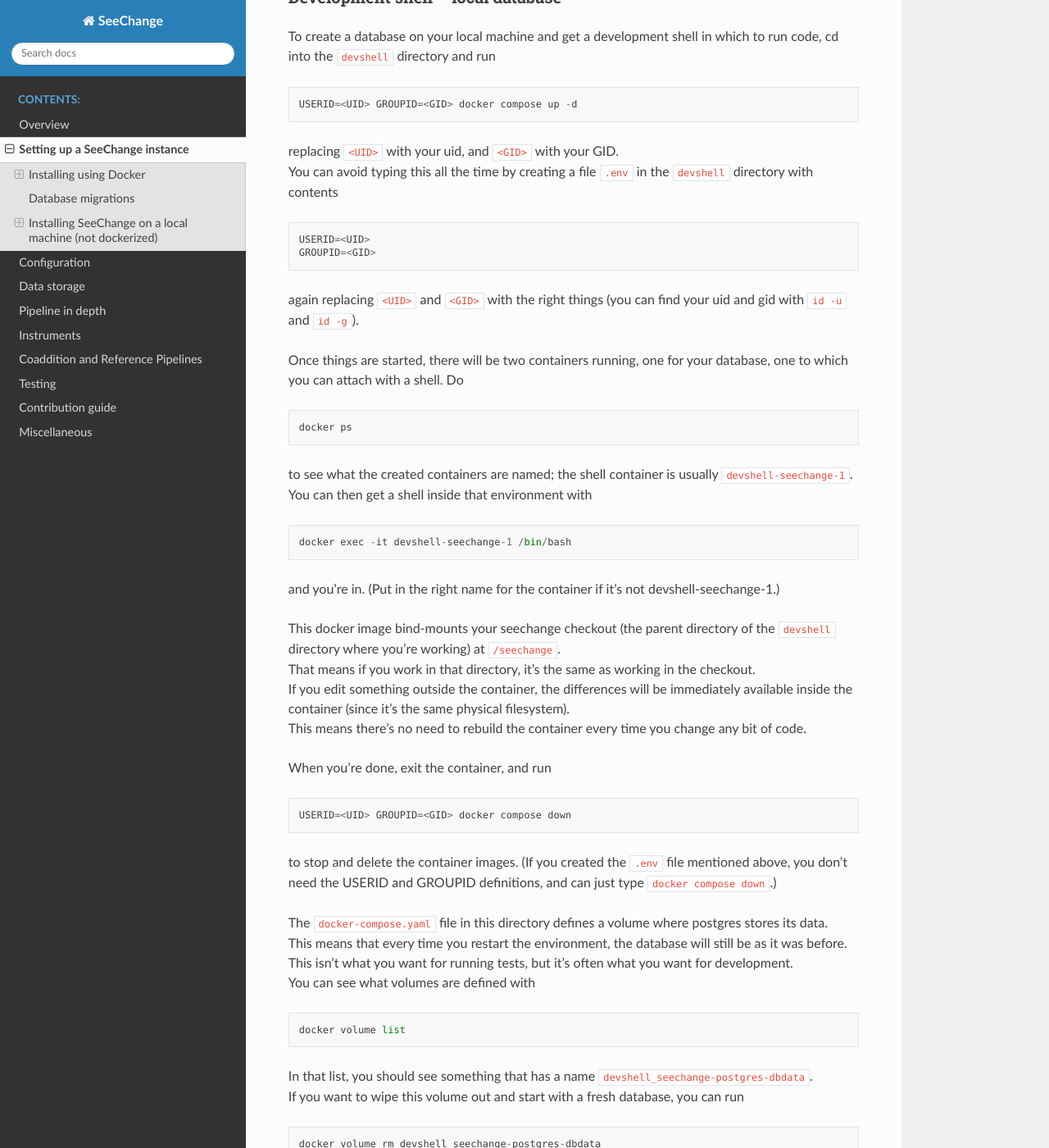
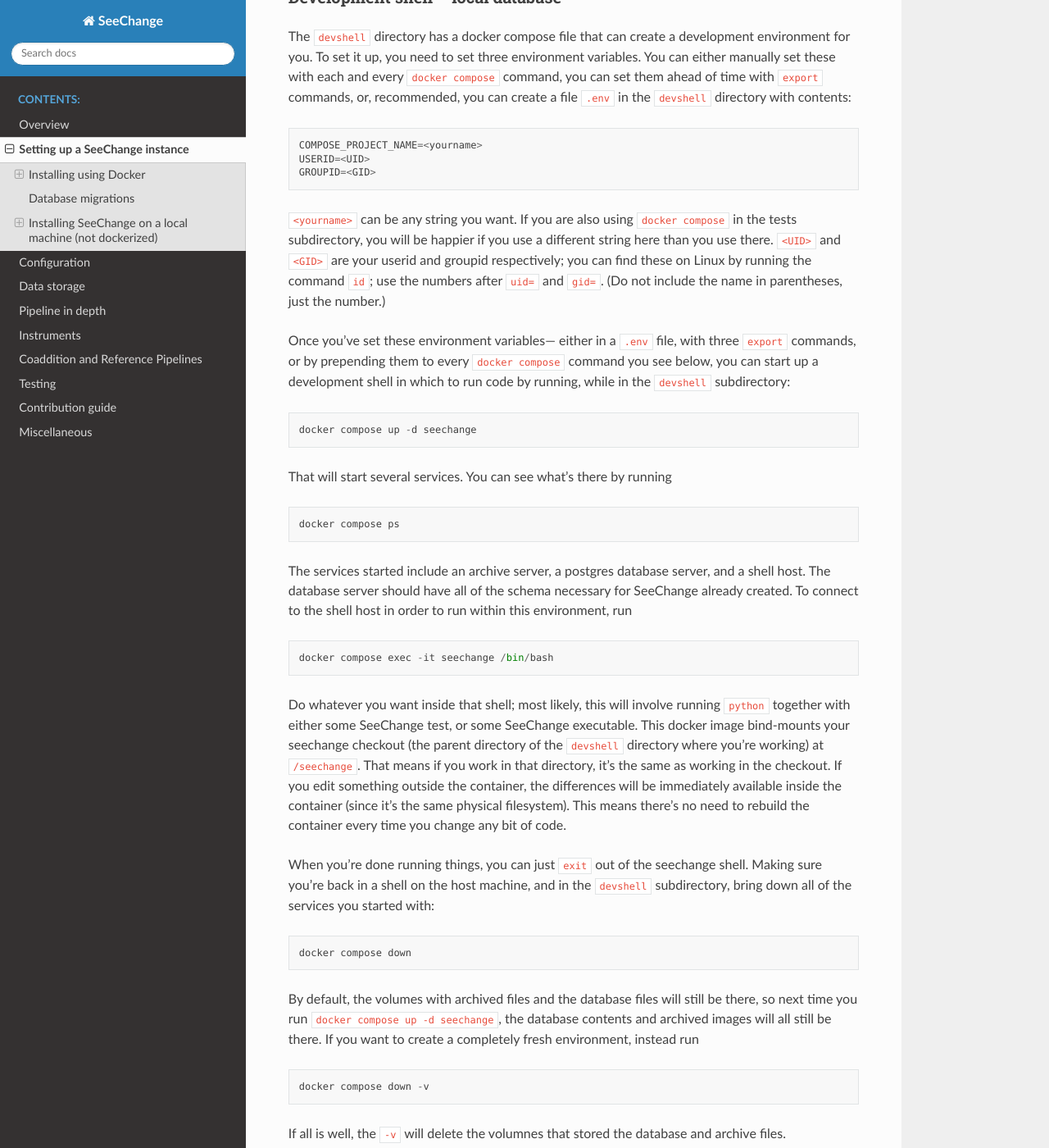
Before and after one commit to whohensee/SeeChange, a Sphinx documentation site: the page built from docs/setup.md, in a window 1280 px wide and 1400 px high, scrolled down 473 px. Shown: the whole window at 82% size. Built offline with Sphinx 7.4.7 and the Read the Docs theme 2.0.0, drawn with Linux system fonts in a browser that asks for light colours; some of the changed text lies outside the part shown.

Commit message:
Update files in devshell to work again, update related docs. (#247)

````diff
--- a/docs/setup.md
+++ b/docs/setup.md
@@ -13,59 +13,52 @@
 
 #### Development shell -- local database
 
-To create a database on your local machine and get a development shell in which to run code,
-cd into the `devshell` directory and run
+The `devshell` directory has a docker compose file that can create a development environment for you.  To set it up, you need to set three environment variables.  You can either manually set these with each and every `docker compose` command, you can set them ahead of time with `export` commands, or, recommended, you can create a file `.env` in the `devshell` directory with contents:
 ```
-   USERID=<UID> GROUPID=<GID> docker compose up -d
-```
-replacing `<UID>` with your uid, and `<GID>` with your GID.
-You can avoid typing this all the time by creating a file `.env` in the `devshell` directory with contents
-```
+  COMPOSE_PROJECT_NAME=<yourname>
   USERID=<UID>
   GROUPID=<GID>
 ```
-again replacing `<UID>` and `<GID>` with the right things (you can find your uid and gid with `id -u` and `id -g`).
 
-Once things are started, there will be two containers running,
-one for your database, one to which you can attach with a shell.  Do
+`<yourname>` can be any string you want.  If you are also using `docker compose` in the tests subdirectory, you will be happier if you use a different string here than you use there.  `<UID>` and `<GID>` are your userid and groupid respectively; you can find these on Linux by running the command `id`; use the numbers after `uid=` and `gid=`. (Do not include the name in parentheses, just the number.)
+
+Once you've set these environment variables— either in a `.env` file, with three `export` commands, or by prepending them to every `docker compose` command you see below, you can start up a development shell in which to run code by running, while in the `devshell` subdirectory:
 ```
-   docker ps
+  docker compose up -d seechange
 ```
-to see what the created containers are named; the shell container is usually `devshell-seechange-1`.
-You can then get a shell inside that environment with
+
+That will start several services.  You can see what's there by running
 ```
-   docker exec -it devshell-seechange-1 /bin/bash
+   docker compose ps
 ```
-and you're in.  (Put in the right name for the container if it's not devshell-seechange-1.)
 
-This docker image bind-mounts your seechange checkout
-(the parent directory of the `devshell` directory where you're working) at `/seechange`.
-That means if you work in that directory, it's the same as working in the checkout.
-If you edit something outside the container,
-the differences will be immediately available inside the container (since it's the same physical filesystem).
-This means there's no need to rebuild the container every time you change any bit of code.
+The services started include an archive server, a postgres database server, and a shell host.  The database server should have all of the schema necessary for SeeChange already created.  To connect to the shell host in order to run within this environment, run
+```
+   docker compose exec -it seechange /bin/bash
+```
 
-When you're done, exit the container, and run
+Do whatever you want inside that shell; most likely, this will involve running `python` together with either some SeeChange test, or some SeeChange executable. This docker image bind-mounts your seechange checkout (the parent directory of the `devshell` directory where you're working) at `/seechange`.  That means if you work in that directory, it's the same as working in the checkout.  If you edit something outside the container, the differences will be immediately available inside the container (since it's the same physical filesystem).  This means there's no need to rebuild the container every time you change any bit of code.
+
+When you're done running things, you can just `exit` out of the seechange shell.  Making sure you're back in a shell on the host machine, and in the `devshell` subdirectory, bring down all of the services you started with:
 ```
-  USERID=<UID> GROUPID=<GID> docker compose down
+   docker compose down
 ```
-to stop and delete the container images.  (If you created the `.env` file mentioned above,
-you don't need the USERID and GROUPID definitions, and can just type `docker compose down`.)
 
-The `docker-compose.yaml` file in this directory defines a volume where postgres stores its data.
-This means that every time you restart the environment,
-the database will still be as it was before.
-This isn't what you want for running tests, but it's often what you want for development.
-You can see what volumes are defined with
+By default, the volumes with archived files and the database files will still be there, so next time you run `docker compose up -d seechange`, the database contents and archived images will all still be there.  If you want to create a completely fresh environment, instead run
+```
+   docker compose down -v
+```
+
+If all is well, the `-v` will delete the volumnes that stored the database and archive files.
+
+You can see what volumes docker knows about with
 ```
   docker volume list
 ```
-In that list, you should see something that has a name `devshell_seechange-postgres-dbdata`.
-If you want to wipe this volume out and start with a fresh database, you can run
-```
-  docker volume rm devshell_seechange-postgres-dbdata
-```
 
+Note that this will almost certainly show you more than you care about; it will show all volumes that you or anybody else have on the system for any context.
+
+There is one other bit of cleanup.  Any images created while you work in the devshell docker image will be written under the `devshell/temp_data` directory.  When you exit and come back into the docker compose environment, all those files will still be there.  If you want to clean up, in addition to adding `-v` to `docker compose down`, you will also want to `rm -rf temp_data`.
 
 #### Development shell -- using an external existing database
 
@@ -78,11 +71,13 @@
 cd into `tests` and run the following command (which requires the "docker compose CLI plugin" installed to work):
 ```
    export GITHUB_REPOSITORY_OWNER=<yourname>
+   export USERID=<uid>
+   export GROUPID=<gid>
    docker compose build
-   USERID=<uid> GROUIP=<gid> docker compose run runtests
+   COMPOSE_PROJECT_NAME=<yourname> docker compose run runtests
 ```
-where you replace `<uid>` and `<gid>` with your own userid and groupid; if you don't do this, the tests will run,
-but various pycache files will get created in your checkout owned by root, which is annoying.
+where you replace `<uid>` and `<gid>` with your own userid and groupid; if you don't do this, the tests will run, but various pycache files will get created in your checkout owned by root, which is annoying.  `<yourname>` can be any string you want.  If you are working on a single-user machine, you can omit the `COMPOSE_PROJECT_NAME` variable; the purpose if it is to avoid colliding with other users on the same machine.
+
 At the end, `echo $?`; if 0, that's a pass, if 1 (or anything else not 0), that's a fail.
 (The output you see to the screen should tell you the same information.)
 This will take a long time the first time you do it, as it has to build the docker images,
@@ -93,7 +88,7 @@
 
 After the test is complete, run
 ```
-    docker compose down
+    COMPOSE_PROJECT_NAME=<yourname> docker compose down -v
 ```
 (otherwise, the postgres container will still be running).
 
@@ -114,6 +109,7 @@
 The comment will go in the filename, so it should really be short.
 Look out for any warnings, and review the created migration file before applying it (with `alembic upgrade head`).
 
+Note that in the devshell and test docker environments above, database migrations are automatically run when you create the environment with `docker compose up -d`, so there is no need for an initial `alembic upgrade head`.   However, if you then create additional migrations, and you haven't since run `docker compose down -v` (the `-v` being the thing that deletes the database), then you will need to run `alembic upgrade head` to apply those migrations to the running database inside your docker environment.
 
 ### Installing SeeChange on a local machine (not dockerized)
 
````
Also changed, not shown: 2 other files.
